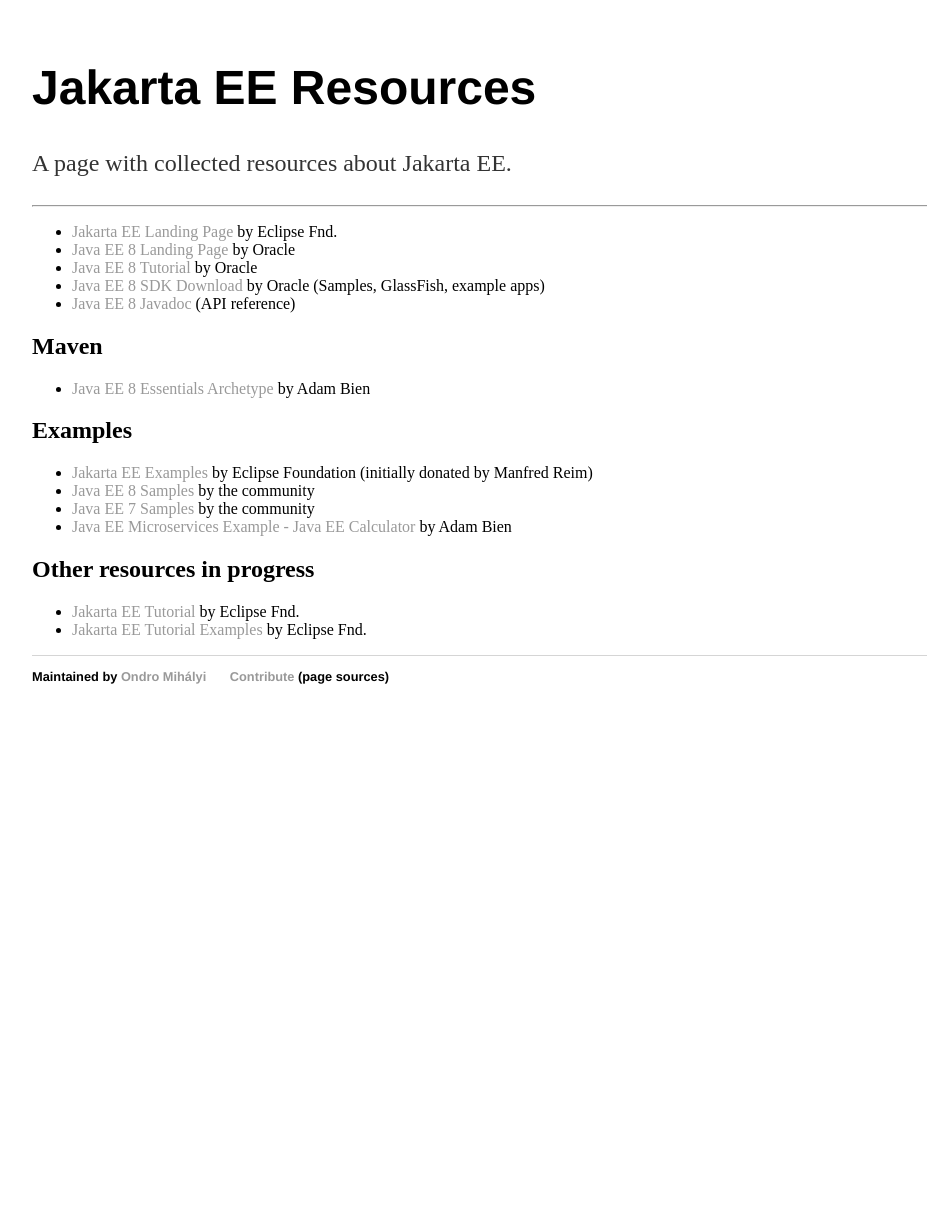
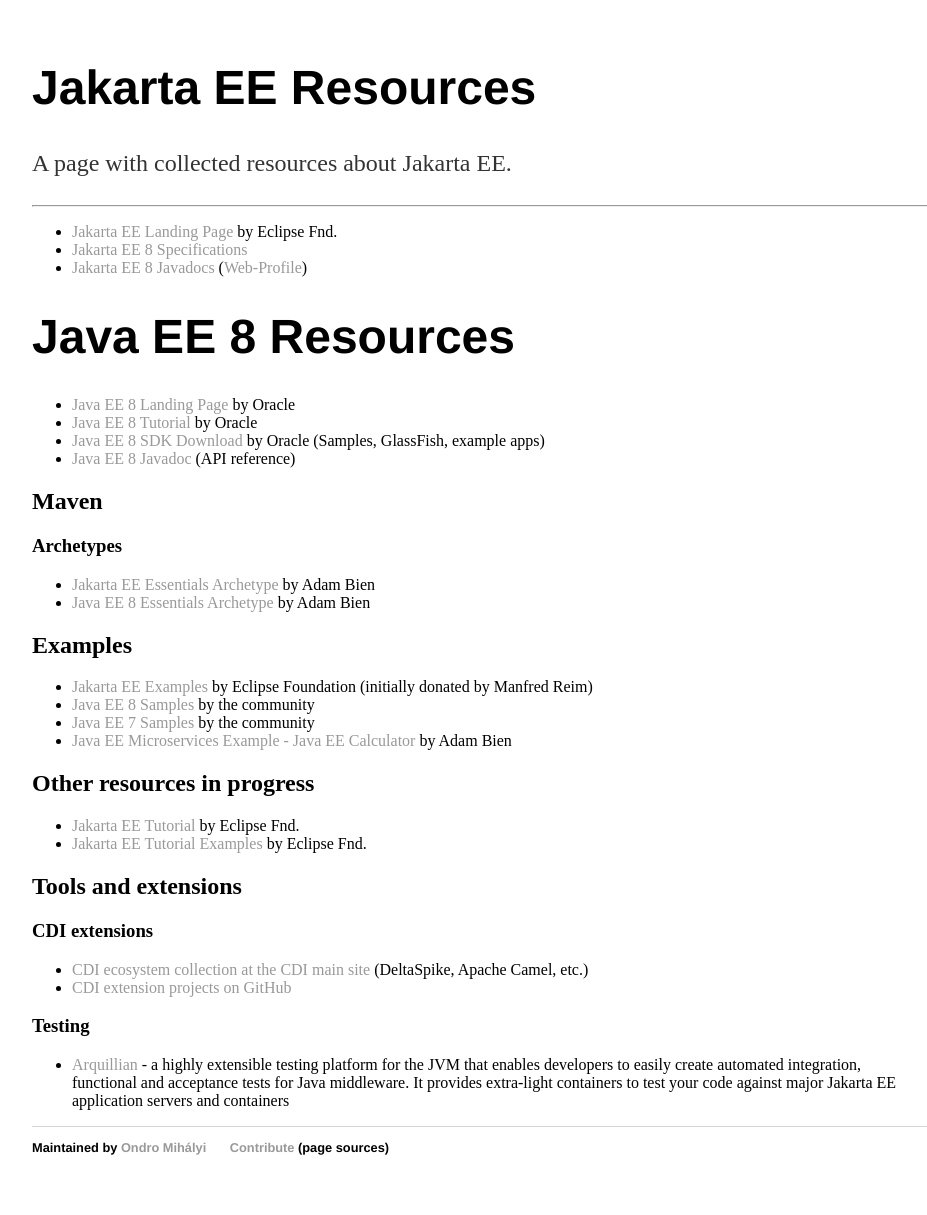
Before and after one commit to awesome-jakartaee/awesome-jakartaee.github.io, a Jekyll site: the page built from index.md, in a window 1280 px wide. Shown: the whole page, without its empty margins (160-1087 px from the left). Built offline with Jekyll 4.4.1, drawn with Linux system fonts in a browser that asks for light colours; before the commit the page ends 900 px from its top, so only the background shows below that.

Commit message:
Added some tools and extensions

```diff
--- a/index.md
+++ b/index.md
@@ -9,6 +9,11 @@
 ----------------------------------------
 
 * [Jakarta EE Landing Page](https://jakarta.ee/) by Eclipse Fnd.
+* [Jakarta EE 8 Specifications](https://jakarta.ee/specifications/)
+* [Jakarta EE 8 Javadocs](https://jakarta.ee/specifications/platform/8/apidocs/) ([Web-Profile](https://jakarta.ee/specifications/webprofile/8/apidocs/))
+
+# Java EE 8 Resources
+
 * [Java EE 8 Landing Page](https://javaee.github.io/) by Oracle
 * [Java EE 8 Tutorial](https://javaee.github.io/tutorial/toc.html) by Oracle
 * [Java EE 8 SDK Download](https://www.oracle.com/technetwork/java/javaee/downloads/java-ee-sdk-downloads-3908423.html) by Oracle (Samples, GlassFish, example apps)
@@ -16,6 +21,9 @@
 
 ## Maven
 
+### Archetypes
+
+* [Jakarta EE Essentials Archetype](https://github.com/AdamBien/JakartaEE-essentials-archetype) by Adam Bien
 * [Java EE 8 Essentials Archetype](https://github.com/AdamBien/javaee8-essentials-archetype) by Adam Bien
 
 ## Examples
@@ -29,3 +37,14 @@
 
 * [Jakarta EE Tutorial](https://github.com/eclipse-ee4j/jakartaee-tutorial) by Eclipse Fnd.
 * [Jakarta EE Tutorial Examples](https://github.com/eclipse-ee4j/jakartaee-tutorial-examples) by Eclipse Fnd.
+
+## Tools and extensions
+
+### CDI extensions
+
+* [CDI ecosystem collection at the CDI main site](http://www.cdi-spec.org/ecosystem/) (DeltaSpike, Apache Camel, etc.)
+* [CDI extension projects on GitHub](https://github.com/search?o=desc&q=cdi+extensions&s=stars&type=Repositories)
+
+### Testing
+
+* [Arquillian](http://arquillian.org/) - a highly extensible testing platform for the JVM that enables developers to easily create automated integration, functional and acceptance tests for Java middleware. It provides extra-light containers to test your code against major Jakarta EE application servers and containers
```
